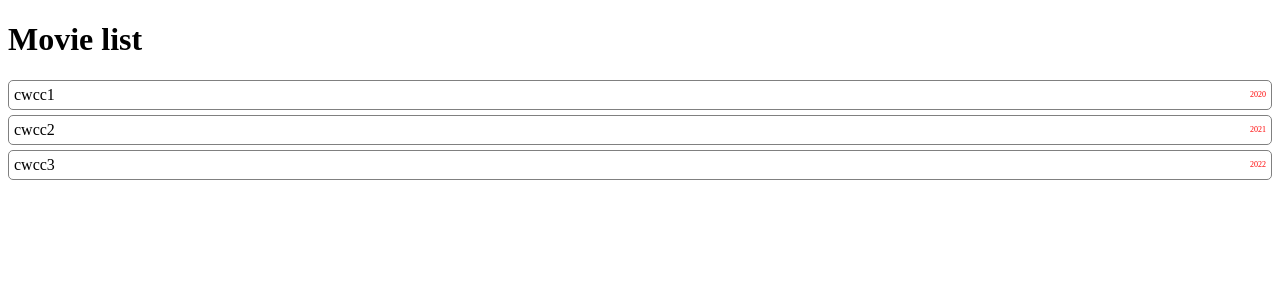
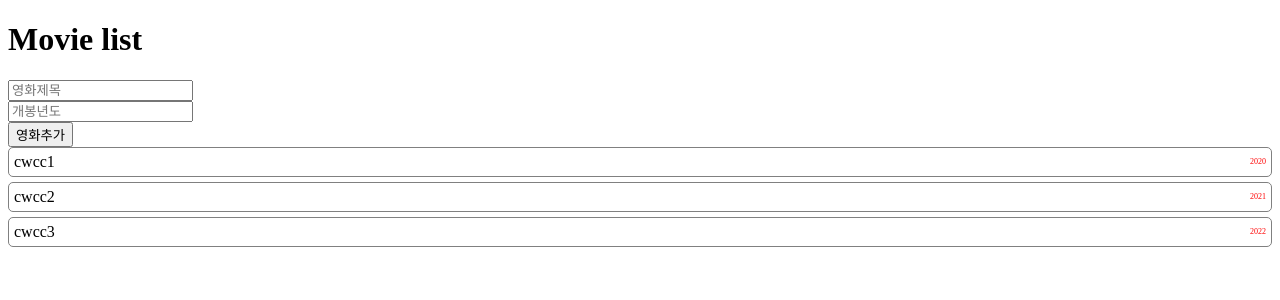
Before and after one commit to git-jslee/kossiecoder_01, a React (Create React App) app: page / in a window 1280 px wide. Shown: the top 300 px of the page. Built offline with nearby package versions, Linux system fonts and the light colour scheme.

Commit message:
영화 리스트 추가 폼 만들기

```diff
--- a/src/App.js
+++ b/src/App.js
@@ -1,20 +1,52 @@
-import React from "react";
+import React, { useState } from "react";
 import Movie from "./components/Movie";
 
 function App() {
-  const movies = [
+  const [movieTitle, setMovieTitle] = useState("");
+  const [movieYear, setMovieYear] = useState("");
+  const [movies, setMovies] = useState([
     { title: "cwcc1", year: 2020 },
     { title: "cwcc2", year: 2021 },
     { title: "cwcc3", year: 2022 },
-  ];
+  ]);
 
   const renderMovies = movies.map((movie) => {
     return <Movie movie={movie} key={movie.title} />;
   });
 
+  const addMovie = (event) => {
+    event.preventDefault();
+    setMovies([
+      ...movies,
+      {
+        title: movieTitle,
+        year: movieYear,
+      },
+    ]);
+    setMovieTitle("");
+    setMovieYear("");
+  };
+
   return (
     <div className="App">
       <h1>Movie list</h1>
+      <form onSubmit={addMovie}>
+        <input
+          type="text"
+          value={movieTitle}
+          placeholder="영화제목"
+          onChange={(e) => setMovieTitle(e.target.value)}
+        />
+        <br />
+        <input
+          type="text"
+          value={movieYear}
+          placeholder="개봉년도"
+          onChange={(e) => setMovieYear(e.target.value)}
+        />
+        <br />
+        <button type="submit">영화추가</button>
+      </form>
       {renderMovies}
     </div>
   );
--- a/src/components/Movie.js
+++ b/src/components/Movie.js
@@ -1,7 +1,6 @@
 import React from "react";
 
-function Movie({ movie, key }) {
-  console.log(movie);
+function Movie({ movie }) {
   return (
     <div className="movie">
       <div className="movie-title">{movie.title}</div>
```
